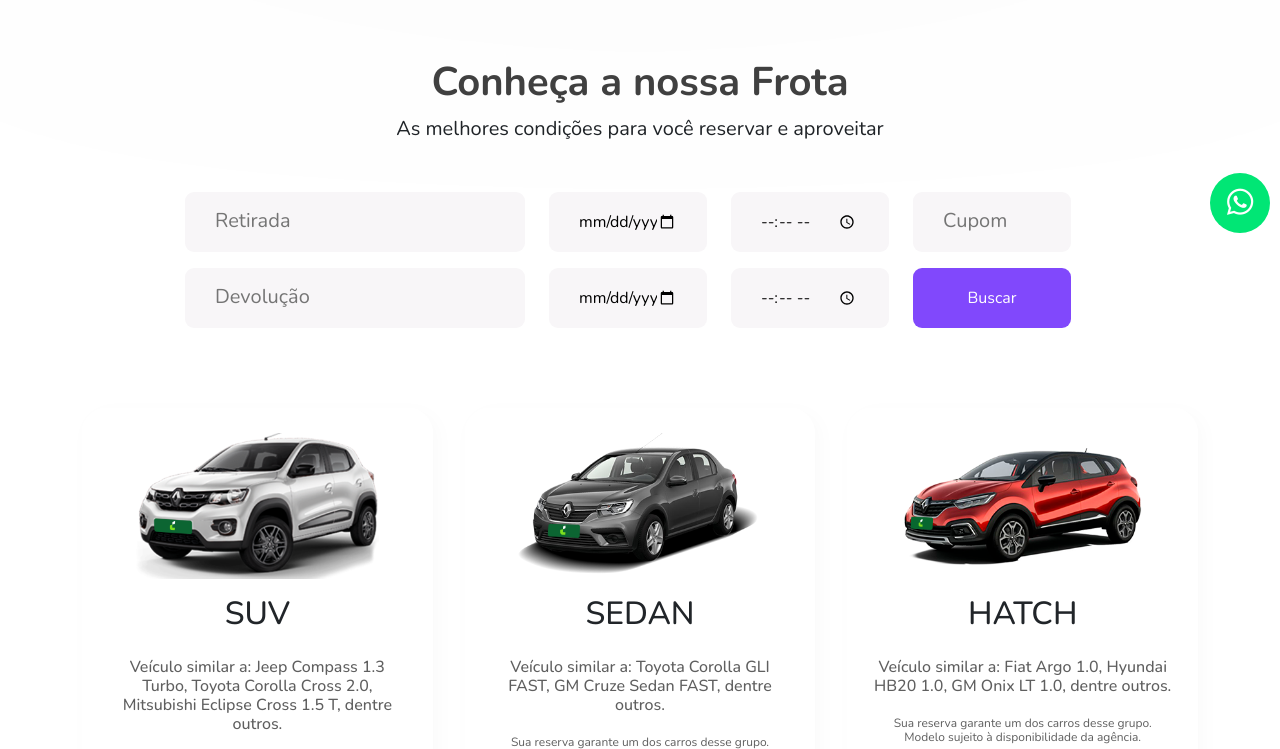
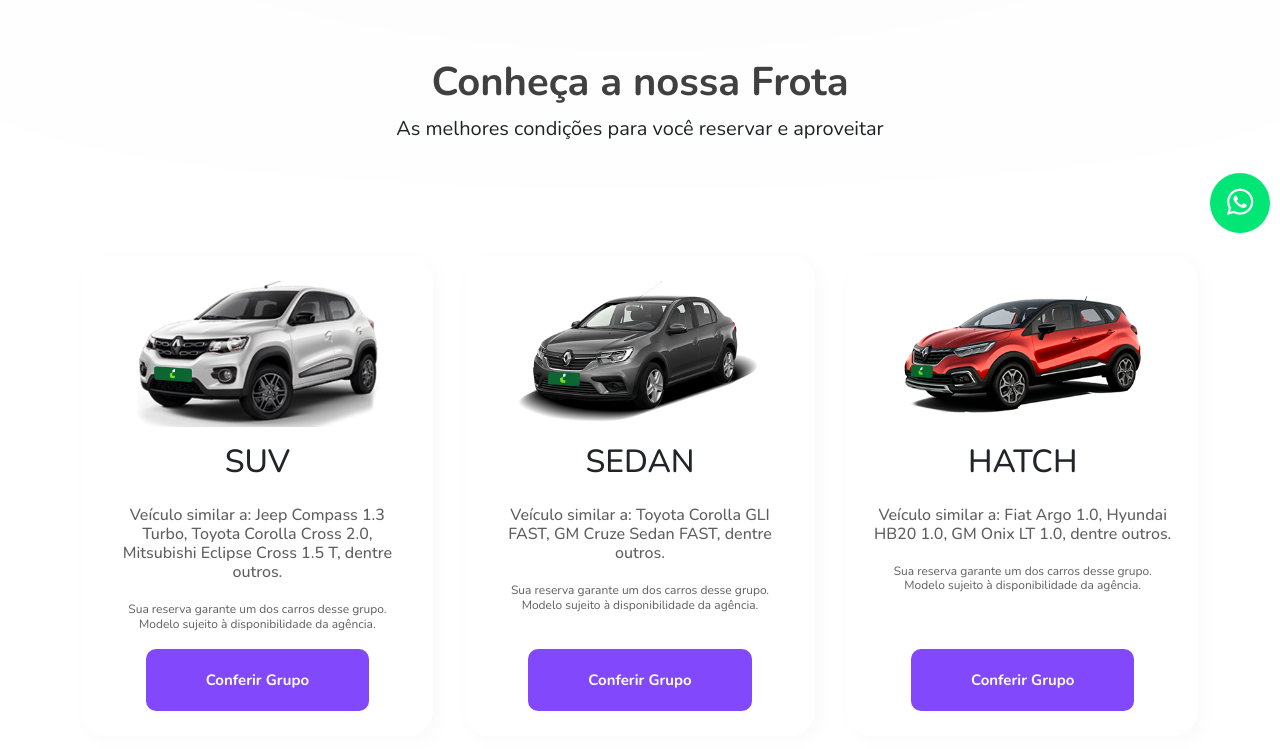
Before and after one commit to ruanthow/Projeto-Locadrive, a PHP site: page /Projeto-Locadrive/ in a window 1280 px wide. Shown: the part 547-1296 px from the top of the page. Run offline with PHP 8.4, Linux system fonts and the light colour scheme.

Commit message:
Add files via upload

```diff
--- a/src/View/index.php
+++ b/src/View/index.php
@@ -221,34 +221,6 @@
             <div class="aluguel-de-carro">
                 <h2 class="text-center">Conheça a nossa Frota</h2>
                 <p class="text-center mb-5">As melhores condições para você reservar e aproveitar</p>
-                <div class="botao-box row">
-                    <div class="col-xl-4 col-lg-12 ">
-                        <input class="botao-grande" type="text" placeholder="Retirada" />
-                    </div>
-                    <div class="col-xl-2 col-lg-12">
-                        <input class="botao-pequeno" type="date" placeholder="Data" />
-                    </div>
-                    <div class="col-xl-2 col-lg-12">
-                        <input class="botao-pequeno" type="time" placeholder="Hora" />
-                    </div>
-                    <div class="col-xl-2 col-lg-12">
-                        <input class="botao-pequeno" type="text" placeholder="Cupom" />
-                    </div>
-                </div>
-                <div class="botao-box2 row ">
-                    <div class="col-xl-4 col-lg-12">
-                        <input class="botao-grande" type="text" placeholder="Devolução" />
-                    </div>
-                    <div class="col-xl-2 col-lg-12">
-                        <input class="botao-pequeno" type="date" placeholder="Data" />
-                    </div>
-                    <div class="col-xl-2 col-lg-12">
-                        <input class="botao-pequeno" type="time" placeholder="Hora" />
-                    </div>
-                    <div class="col-xl-2 col-lg-12">
-                        <button>Buscar</button>
-                    </div>
-                </div>
             </div>
 
         </section>
```
